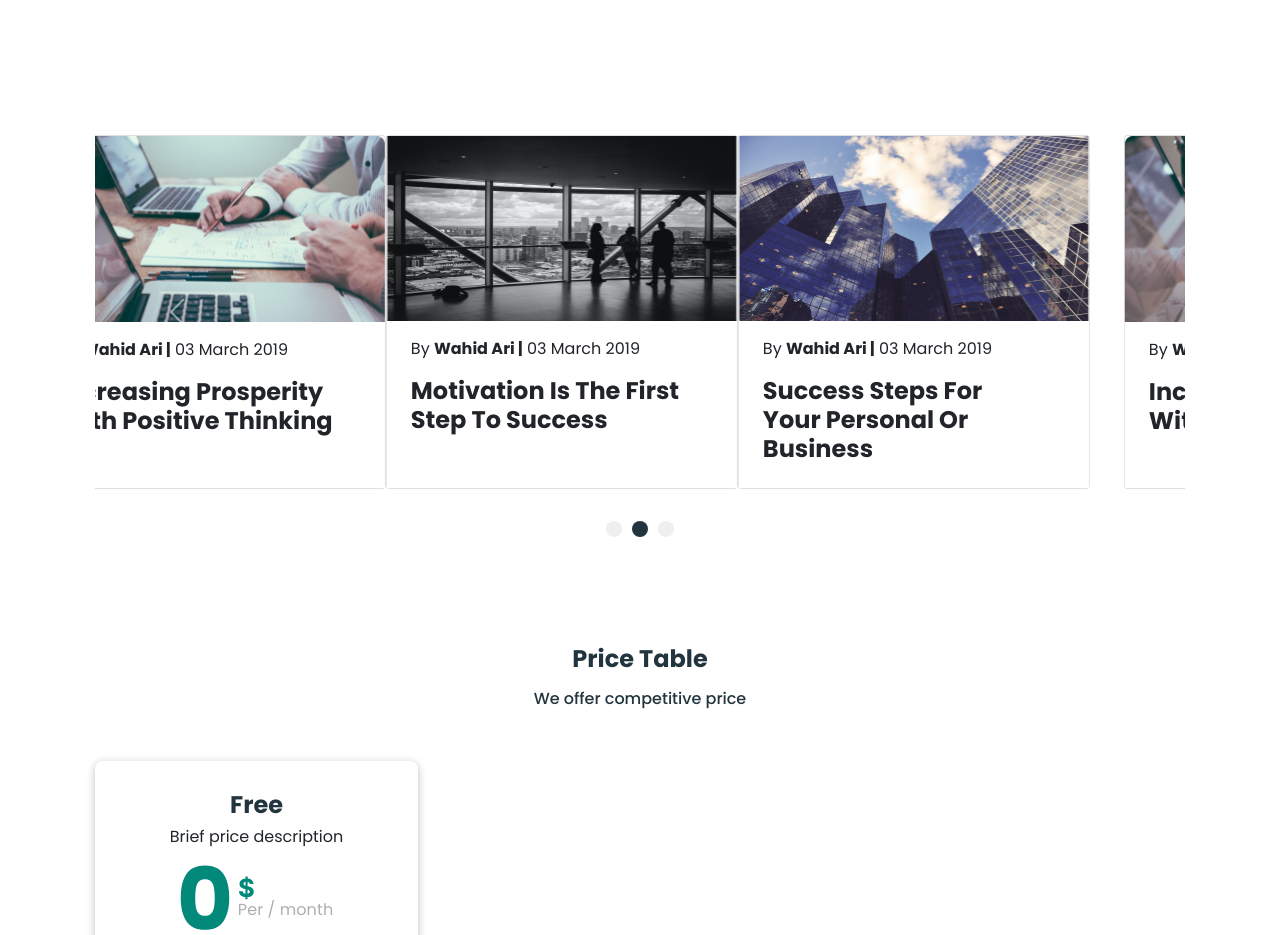
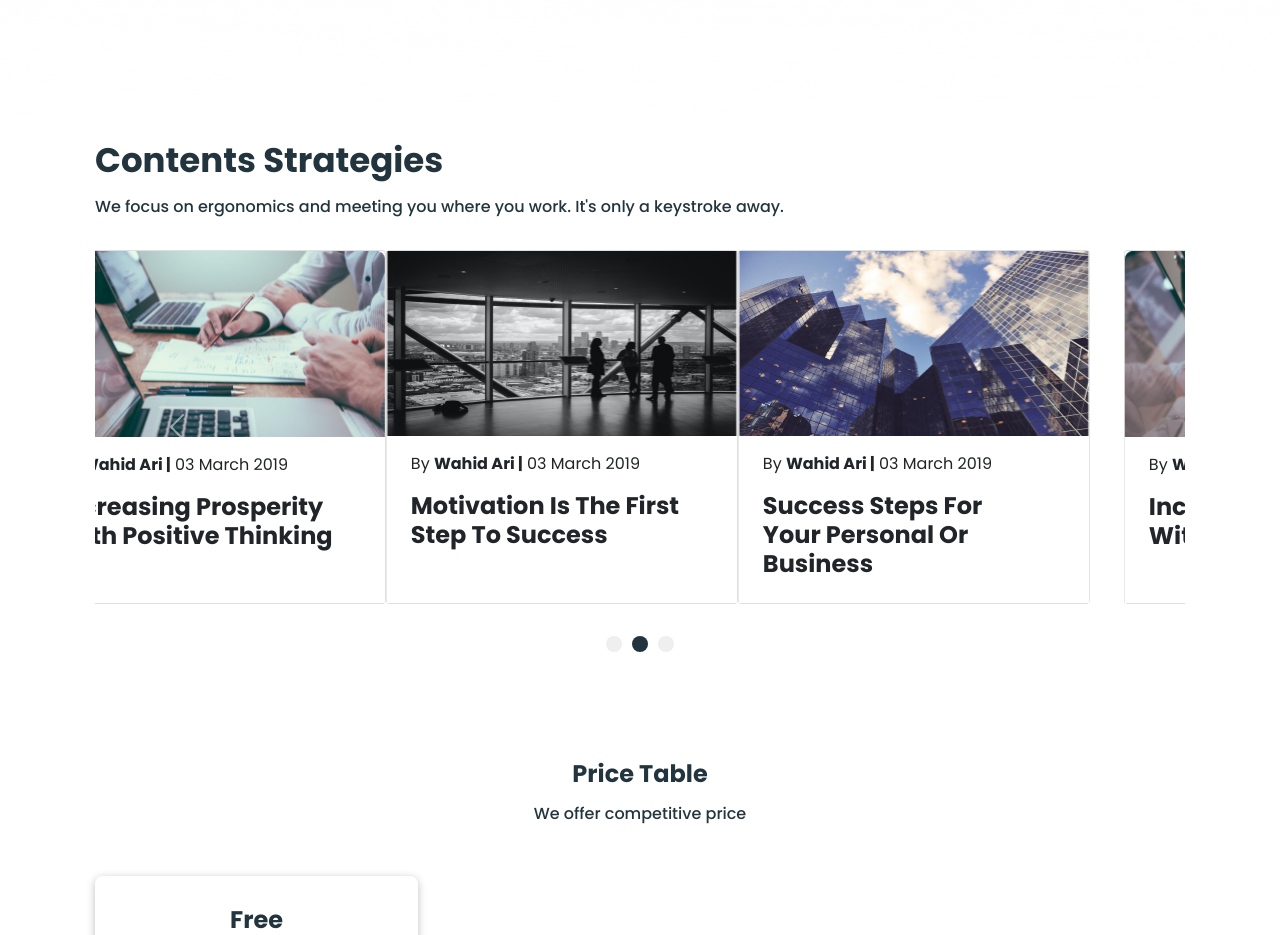
Before and after one commit to Salohiddin-coder/MyProduct, a plain HTML site: page index.html in a window 1280 px wide. Shown: the part 3940-4875 px from the top of the page. Drawn offline with Linux system fonts and the light colour scheme.

Commit message:
add new changes

```diff
--- a/index.html
+++ b/index.html
@@ -230,6 +230,8 @@
     <section class="content">
       <div class="container">
         <div class="content_inner">
+          <h2 class="content__title">Contents Strategies</h2>
+          <p class="content__info">We focus on ergonomics and meeting you where you work. It's only a keystroke away. </p>
           <div
               id="carouselExampleIndicators"
               class="carousel slide"
--- a/sass/blocks/_content.scss
+++ b/sass/blocks/_content.scss
@@ -1,3 +1,21 @@
+.content__title {
+  margin: 0;
+  margin-bottom: 8px;
+  font-weight: 700;
+  font-size: 34px;
+  line-height: 51px;
+  color: #22343D;
+}
+
+.content__info {
+  margin: 0;
+  margin-bottom: 30px;
+  font-weight: 500;
+  font-size: 16px;
+  line-height: 26px;
+  color: #22343D;
+}
+
 .circle-btn {
   width: 16px;
   height: 16px;
```
Also changed, not shown: css/main.css, 1 other file.
